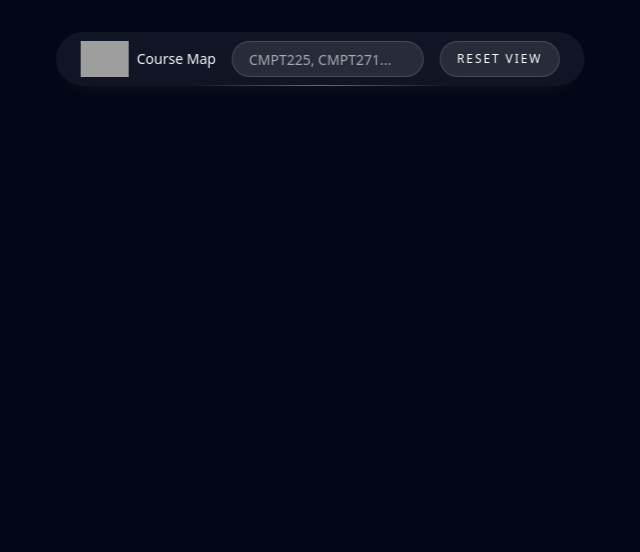
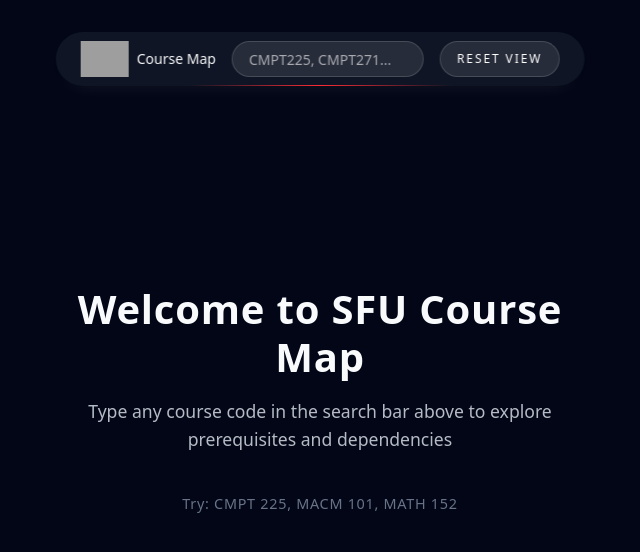
Before and after one commit to alexchen817/stormhacks2025-sfu-course-map, a Next.js app: page / in a window 1280 px wide. Shown: the top 552 px of the page, without its empty margins (320-960 px from the left). Built offline with nearby package versions, Linux system fonts and the light colour scheme; grey boxes are pictures that could not be loaded.

Commit message:
enhance NavbarWrapper to improve quick search functionality and add welcome message

```diff
--- a/components/NavbarWrapper.jsx
+++ b/components/NavbarWrapper.jsx
@@ -54,19 +54,17 @@
   const [quickSearchQuery, setQuickSearchQuery] = useState("");
   const [quickSearchResults, setQuickSearchResults] = useState([]);
   const [selectedIndex, setSelectedIndex] = useState(0);
+  const [hasSearched, setHasSearched] = useState(false);
   const courseInfoCache = useRef(new Map());
   const currentRequestRef = useRef(null);
   const quickSearchInputRef = useRef(null);
 
-  // Keyboard shortcut listener
   useEffect(() => {
     const handleKeyDown = (e) => {
-      // Ctrl+F or Cmd+F
       if ((e.ctrlKey || e.metaKey) && e.key === 'f' && graphData) {
         e.preventDefault();
         setQuickSearchOpen(true);
       }
-      // Escape to close
       if (e.key === 'Escape' && quickSearchOpen) {
         setQuickSearchOpen(false);
         setQuickSearchQuery("");
@@ -78,14 +76,12 @@
     return () => window.removeEventListener('keydown', handleKeyDown);
   }, [graphData, quickSearchOpen]);
 
-  // Focus input when search opens
   useEffect(() => {
     if (quickSearchOpen && quickSearchInputRef.current) {
       quickSearchInputRef.current.focus();
     }
   }, [quickSearchOpen]);
 
-// Filter courses as user types
   useEffect(() => {
     if (!quickSearchQuery || !graphData?.nodes) {
       setQuickSearchResults([]);
@@ -93,7 +89,6 @@
       return;
     }
 
-  // Remove all non-alphanumeric characters (spaces, dashes, symbols, etc.)
     const normalizeString = (str) => str.toLowerCase().replace(/[^a-z0-9]/g, '');
 
     const normalizedQuery = normalizeString(quickSearchQuery);
@@ -102,7 +97,6 @@
       const normalizedNodeId = normalizeString(node.id);
       const nodeTitle = node.title ? node.title.toLowerCase() : '';
 
-    // Match against normalized ID or original title
       return normalizedNodeId.includes(normalizedQuery) ||
              nodeTitle.includes(quickSearchQuery.toLowerCase());
     }).slice(0, 10);
@@ -118,9 +112,7 @@
     setQuickSearchResults([]);
     setSelectedIndex(0);
 
-    // Trigger zoom to the selected node
     if (node?.id) {
-      // Small delay to ensure the search modal closes first
       setTimeout(() => {
         window.dispatchEvent(new CustomEvent('zoomToNode', { detail: { nodeId: node.id } }));
       }, 100);
@@ -137,6 +129,7 @@
   };
 
   const handleCourseSearch = async (searchQuery) => {
+    setHasSearched(true);
     setGraphLoading(true);
     setCourseData(null);
     setGraphData(null);
@@ -144,7 +137,6 @@
     courseInfoCache.current = new Map();
 
     const firstCourse = searchQuery.split(',')[0].trim();
-    // Updated regex to capture letter suffixes like W, D, E
     const match = firstCourse.match(/([A-Z]+)\s*(\d+)([A-Z]*)/i);
 
     if (match) {
@@ -154,7 +146,6 @@
       const courseStr = `${dept} ${number}${suffix}`;
 
       try {
-        // Fetch course data
         const response = await fetch(
           `/api/sfu-courses?dept=${encodeURIComponent(dept)}&number=${encodeURIComponent(number)}${suffix}`
         );
@@ -171,7 +162,6 @@
 
         setCourseData(data);
 
-        // Build prerequisite graph
         const graphResponse = await fetch('/api/build-graph', {
           method: 'POST',
           headers: { 'Content-Type': 'application/json' },
@@ -182,14 +172,12 @@
           const graph = await graphResponse.json();
           console.log("Graph data received:", graph);
 
-          // Check if graph has any nodes
           if (!graph.nodes || graph.nodes.length === 0) {
             setCourseData({
               ...data,
               warning: `${courseStr} could not be found or has data issues.`
             });
           } else if (graph.nodes.length === 1 && graph.links.length === 0) {
-            // Single node with no prerequisites
             setGraphData(graph);
           } else {
             setGraphData(graph);
@@ -205,7 +193,6 @@
 
         setGraphLoading(false);
 
-        // Scroll to results
         setTimeout(() => {
           document.getElementById('course-results')?.scrollIntoView({
             behavior: 'smooth',
@@ -333,7 +320,53 @@
     >
       <FloatingNavDemo onSearch={handleCourseSearch} />
 
-{/* Quick Search Overlay */}
+      {!hasSearched && !graphLoading && (
+        <div
+          style={{
+            position: "absolute",
+            top: "50%",
+            left: "50%",
+            transform: "translate(-50%, -50%)",
+            textAlign: "center",
+            zIndex: 1000,
+            maxWidth: "600px",
+            padding: "0 2rem",
+          }}
+        >
+          <h1
+            style={{
+              fontSize: "2.5rem",
+              fontWeight: 700,
+              color: "#F8FAFC",
+              marginBottom: "1rem",
+              letterSpacing: "0.02em",
+              lineHeight: 1.2,
+            }}
+          >
+            Welcome to SFU Course Map
+          </h1>
+          <p
+            style={{
+              fontSize: "1.1rem",
+              color: "rgba(226, 232, 240, 0.8)",
+              lineHeight: 1.6,
+              marginBottom: "2.5rem",
+            }}
+          >
+            Type any course code in the search bar above to explore prerequisites and dependencies
+          </p>
+          <div
+            style={{
+              fontSize: "0.9rem",
+              color: "rgba(148, 163, 184, 0.7)",
+              letterSpacing: "0.05em",
+            }}
+          >
+            Try: CMPT 225, MACM 101, MATH 152
+          </div>
+        </div>
+      )}
+
 {quickSearchOpen && graphData && (
   <div
     style={{
@@ -366,7 +399,6 @@
       }}
       onClick={(e) => e.stopPropagation()}
     >
-      {/* Bottom accent line */}
       <span
         style={{
           position: "absolute",
@@ -381,7 +413,6 @@
       />
 
       <div style={{ padding: "1.5rem 1.75rem" }}>
-        {/* Header */}
         <div style={{ marginBottom: "1rem" }}>
           <p style={{
             fontSize: "0.8rem",
@@ -446,7 +477,6 @@
           </div>
         </div>
 
-        {/* Instructions */}
         <p style={{
           fontSize: "0.78rem",
           letterSpacing: "0.08em",
@@ -454,11 +484,10 @@
           color: "rgba(226, 232, 240, 0.65)",
           marginBottom: "1rem"
         }}>
-          Use <kbd style={{ padding: "0.125rem 0.375rem", background: "rgba(255, 255, 255, 0.1)", borderRadius: "0.25rem", fontSize: "0.7rem" }}>↑</kbd> <kbd style={{ padding: "0.125rem 0.375rem", background: "rgba(255, 255, 255, 0.1)", borderRadius: "0.25rem", fontSize: "0.7rem" }}>↓</kbd> to navigate, <kbd style={{ padding: "0.125rem 0.375rem", background: "rgba(255, 255, 255, 0.1)", borderRadius: "0.25rem", fontSize: "0.7rem" }}>Enter</kbd> to select
+          Use arrow keys to navigate, Enter to select
         </p>
       </div>
 
-      {/* Results */}
       {quickSearchResults.length > 0 && (
         <div style={{
           maxHeight: "400px",
@@ -520,7 +549,6 @@
         </div>
       )}
 
-      {/* No results message */}
       {quickSearchQuery && quickSearchResults.length === 0 && (
         <div style={{
           padding: "2rem 1.75rem",
@@ -562,20 +590,27 @@
             Building prerequisite tree...
           </div>
         )}
-        {!graphLoading && courseData?.error && (
+        {!graphLoading && (courseData?.error || courseData?.warning) && !graphData && (
           <div
             style={{
               position: "absolute",
               top: "50%",
               left: "50%",
               transform: "translate(-50%, -50%)",
-              color: "#F87171",
+              color: courseData?.error ? "#F87171" : "#FBBF24",
               fontSize: "1rem",
               letterSpacing: "0.05em",
               textAlign: "center",
+              maxWidth: "600px",
+              padding: "2rem",
             }}
           >
-            {courseData.error}
+            {courseData.error || courseData.warning}
+            {courseData?.warning && (
+              <div style={{ marginTop: "1rem", fontSize: "0.85rem", color: "#94A3B8" }}>
+                This course may not have any prerequisites, or the course code may not exist in the SFU system.
+              </div>
+            )}
           </div>
         )}
         <CourseGraph
```
Lines whose indentation alone changed are shown as unchanged.
